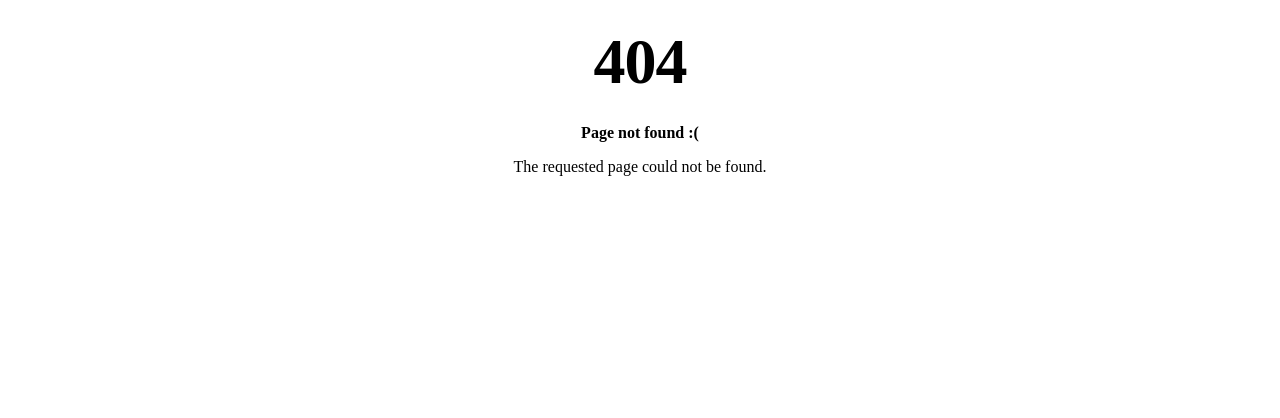
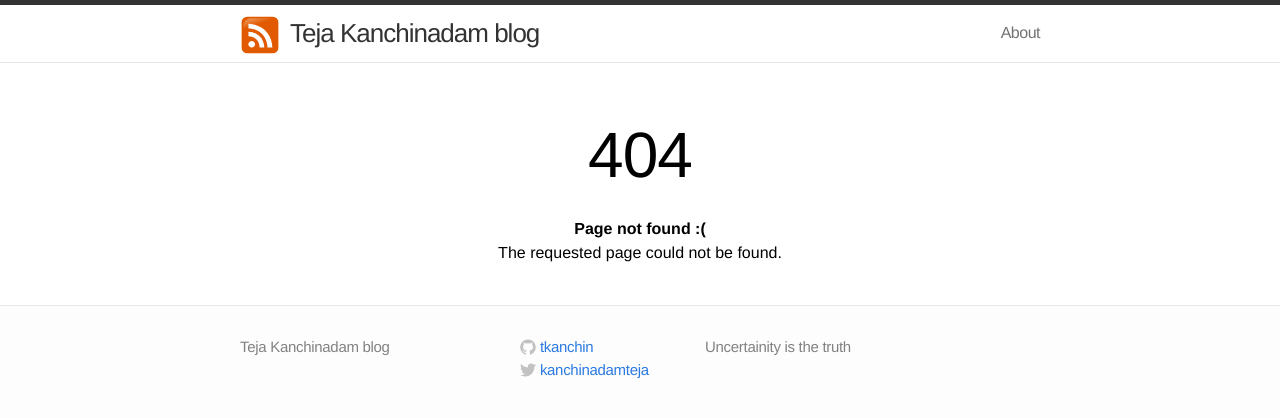
Before and after one commit to tkanchin/blog, a Jekyll site: the page built from 404.html, in a window 1280 px wide. Shown: the top 418 px of the page. Built offline with Jekyll 4.4.1, drawn with Linux system fonts in a browser that asks for light colours; part of the change alters nothing that is shown.

Commit message:
updated site

```diff
--- a/_config.yml
+++ b/_config.yml
@@ -2,14 +2,13 @@
 title: Teja Kanchinadam blog
 email:
 description: "Uncertainity is the truth"
-baseurl: "//tkanchin.github.io/blog"
-url: "//tkanchin.github.io/blog"
+baseurl: "/blog"
+url: "https://tkanchin.github.io/"
 twitter_username: kanchinadamteja
 github_username:  tkanchin
 
 # Build settings
 markdown: kramdown
-theme: minima
 permalink: pretty
 
 highlighter: rouge
@@ -17,12 +16,3 @@ kramdown:
   input: GFM
   auto_ids: true
   syntax_highlighter: rouge
-
-exclude:
-  - Gemfile
-  - Gemfile.lock
-  - node_modules
-  - vendor/bundle/
-  - vendor/cache/
-  - vendor/gems/
-  - vendor/ruby/
--- a/_layouts/default.html
+++ b/_layouts/default.html
@@ -1,11 +1,11 @@
 <!DOCTYPE html>
 <html>
 
-
+  {% include head.html %}
 
     <body>
 
-
+    {% include header.html %}
 
     <div class="page-content">
       <div class="wrap">
@@ -13,7 +13,7 @@
       </div>
     </div>
 
-
+    {% include footer.html %}
 
     </body>
 </html>
```
